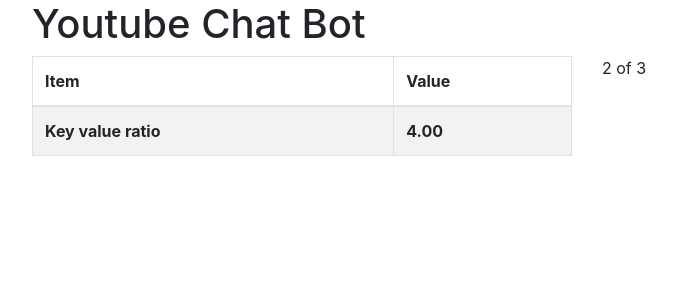
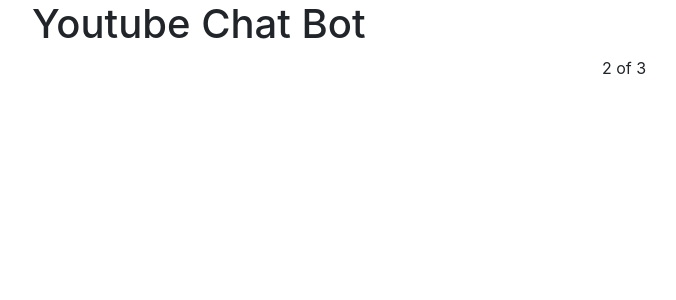
Before and after one commit to Weetbix/youtube-trending-bot, a React (Create React App) app in the folder src/web/: page / in a window 1280 px wide. Shown: the top 300 px of the page, without its empty margins (53-729 px from the left). Built offline with nearby package versions, Linux system fonts and the light colour scheme.

Commit message:
disable stats box for now

```diff
--- a/src/web/src/App.tsx
+++ b/src/web/src/App.tsx
@@ -12,9 +12,7 @@
                     </Col>
                 </Row>
                 <Row>
-                    <Col>
-                        <StatsBox stats={{ KVRatio: 4 }} />
-                    </Col>
+                    <Col>{/* <StatsBox stats={{ KVRatio: 4 }} /> */}</Col>
                     <Col>2 of 3</Col>
                 </Row>
             </Container>
--- a/src/web/src/StatsBox/index.tsx
+++ b/src/web/src/StatsBox/index.tsx
@@ -32,7 +32,7 @@
                     <th>Value</th>
                 </tr>
             </thead>
-            <tbody>{tableRow(stats.KVRatio, 'Key value ratio')}</tbody>
+            {/* <tbody>{tableRow(stats.KVRatio, 'Key value ratio')}</tbody> */}
         </Table>
     );
 };
```
